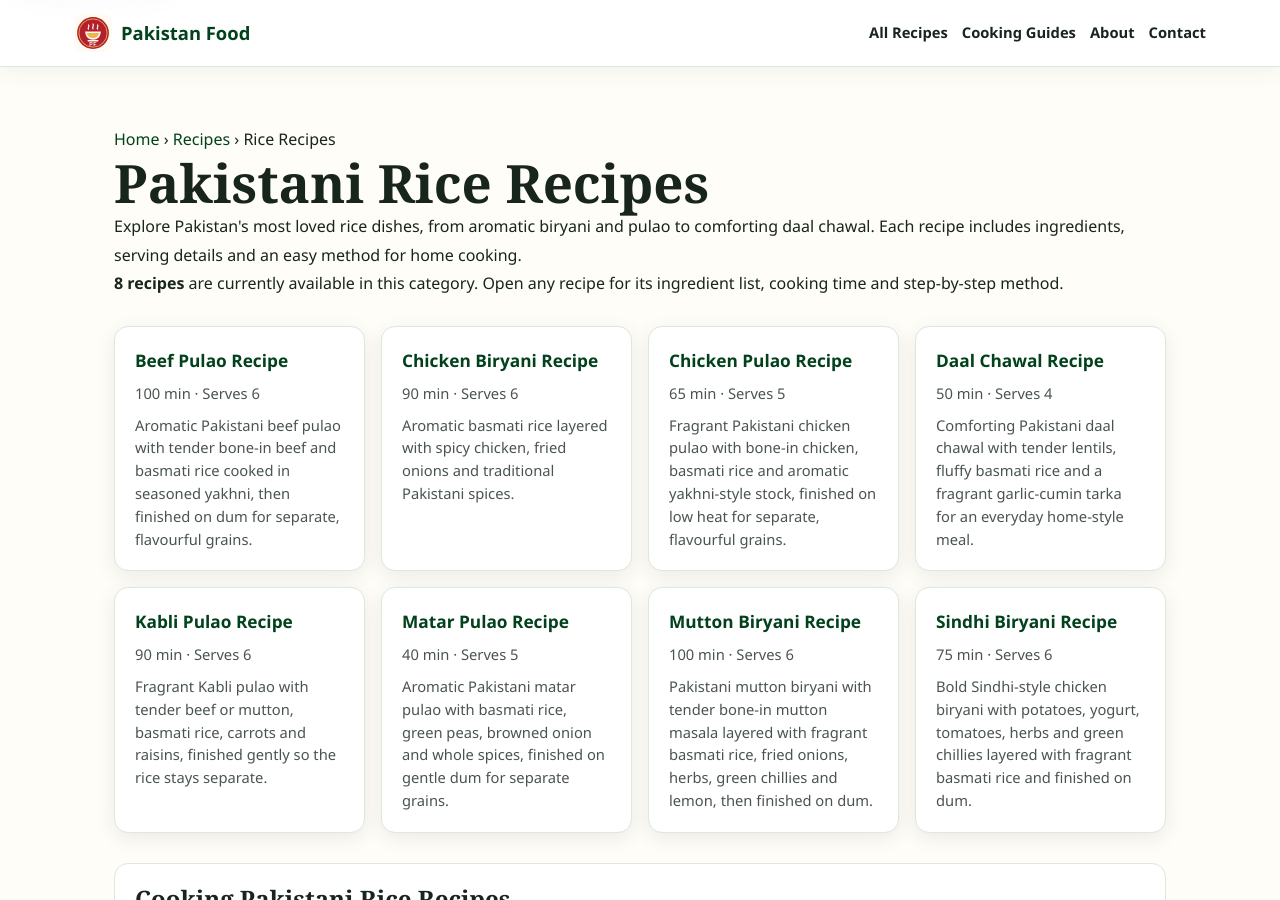
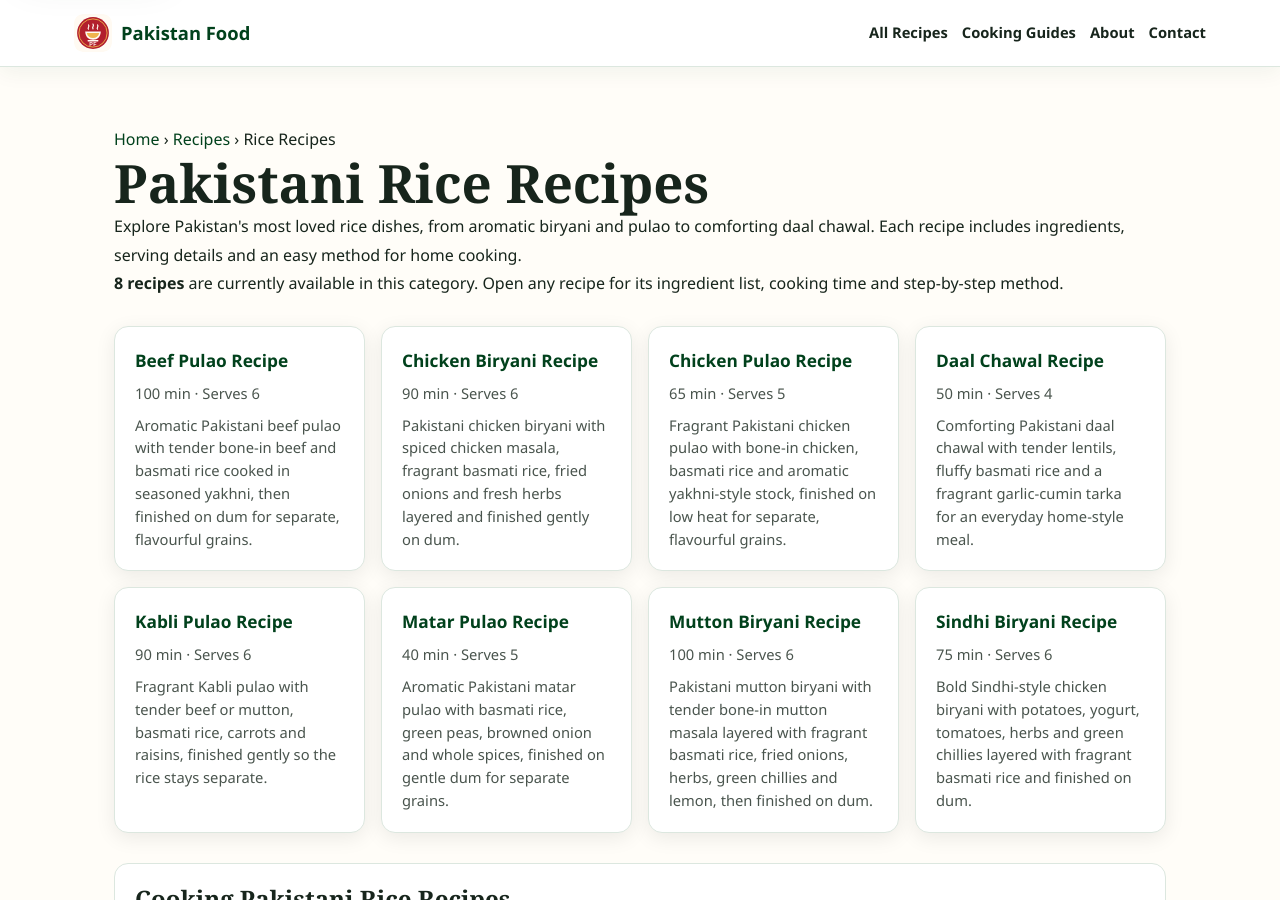
Before and after one commit to manazarali01-hub/pakistan-food, a Jekyll site: the page built from recipes/rice/index.html, in a window 1280 px wide and 900 px high. Built offline with Jekyll 4.4.1, drawn with Linux system fonts in a browser that asks for light colours; some of the changed lines change nothing that is shown.

Commit message:
Complete Chicken Biryani recipe quality audit

```diff
--- a/_data/recipes/chicken-biryani.json
+++ b/_data/recipes/chicken-biryani.json
@@ -5,7 +5,7 @@
   "time": "90 min",
   "serves": 6,
   "image": "assets/chicken-biryani.webp",
-  "description": "Aromatic basmati rice layered with spicy chicken, fried onions and traditional Pakistani spices.",
+  "description": "Pakistani chicken biryani with spiced chicken masala, fragrant basmati rice, fried onions and fresh herbs layered and finished gently on dum.",
   "ingredients": [
     "750 g bone-in chicken",
     "3 cups basmati rice",
@@ -21,19 +21,19 @@
     "1–2 tbsp lemon juice, optional"
   ],
   "method": [
-    "Rinse the basmati rice until the water runs mostly clear, then soak it for about 30 minutes and drain.",
-    "Heat the oil in a heavy pot and fry the sliced onions over medium heat until deep golden. Remove about half and reserve them for layering and garnish.",
-    "Add the ginger-garlic paste and chicken to the remaining onions. Cook for 5–7 minutes, stirring, until the chicken changes colour. Add the biryani masala, tomatoes, green chillies and salt; cook until the tomatoes soften.",
-    "Lower the heat and stir in the yogurt gradually. Cook until the chicken is almost tender and the masala is thick rather than watery, with oil beginning to separate at the edges. Stir in the lemon juice if using.",
-    "Meanwhile, bring a large pot of well-salted water to a boil. Add the soaked rice and boil until about 70% cooked—the grains should still have a firm centre—then drain immediately.",
-    "Spread half the rice over the chicken masala. Add some mint, coriander and reserved fried onion, then cover with the remaining rice and the rest of the herbs and onion.",
-    "Cover the pot tightly and cook on very low heat (dum) for about 20 minutes. Turn off the heat and rest for 10 minutes before opening, then gently lift the rice from the sides to combine without breaking the grains."
+    "Rinse the basmati until the water becomes much clearer, soak for about 30 minutes or as appropriate for your rice variety, then drain well.",
+    "Heat the oil in a heavy pot and fry the sliced onions until evenly deep golden. Remove about half for layering, taking care not to let them become burnt or bitter.",
+    "Add the ginger-garlic paste and chicken to the remaining onion and cook until the chicken loses its raw exterior colour. Add the biryani masala, tomatoes, green chillies and salt and cook until the tomatoes soften.",
+    "Lower the heat and stir in the whisked yogurt gradually. Cook until the chicken is nearly tender and the masala is concentrated rather than watery; add the optional lemon juice after tasting the balance.",
+    "Meanwhile, boil plenty of well-salted water. Add the drained rice and cook only until partly cooked with a firm centre, then drain promptly so it can finish during dum.",
+    "Layer half the rice over the chicken, scatter over some mint, coriander and reserved fried onion, then add the remaining rice and garnishes without compressing the grains.",
+    "Cover tightly and cook over very low heat until the rice is fully tender and aromatic. Rest covered off the heat for about 10 minutes, then gently lift from the sides to combine without crushing the rice."
   ],
   "tips": [
     "Do not fully cook the rice before layering; overcooked rice can turn soft during dum.",
     "Keep the chicken masala fairly thick before layering so excess liquid does not make the biryani soggy.",
     "Use very low heat for dum; place a heat diffuser or flat tawa under a thin pot if needed to prevent scorching."
   ],
-  "storage": "Cool leftovers promptly and refrigerate covered for up to 2 days. Reheat until the chicken and rice are steaming hot throughout; avoid repeatedly reheating the same batch.",
+  "storage": "Cool leftover biryani promptly, refrigerate covered and reheat only the portion needed until the chicken and rice are thoroughly hot.",
   "serving": "Serve hot with raita, salad and lemon wedges."
 }
```
